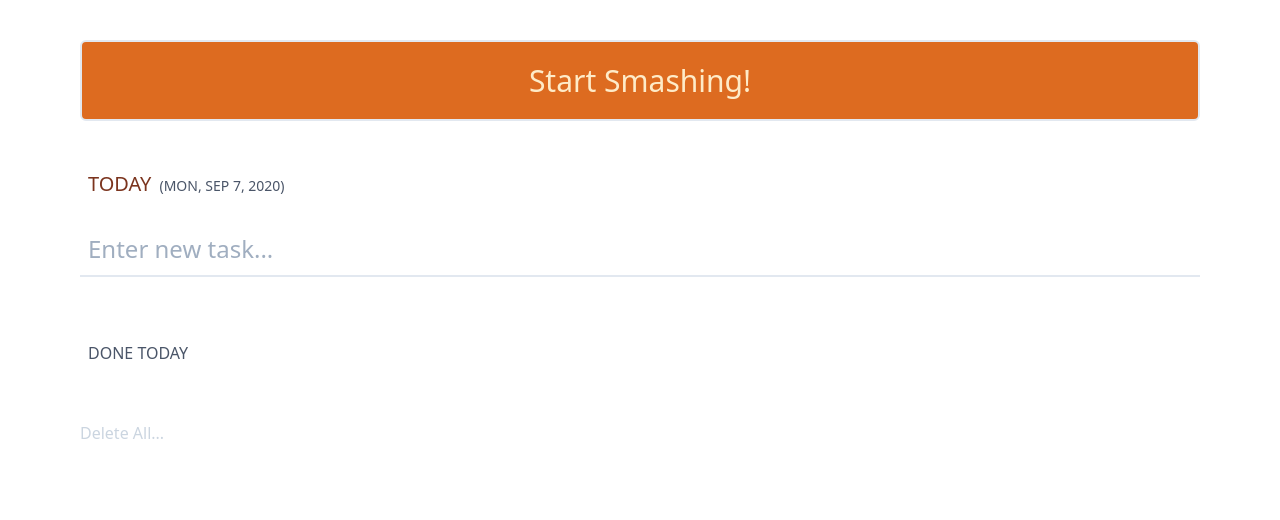
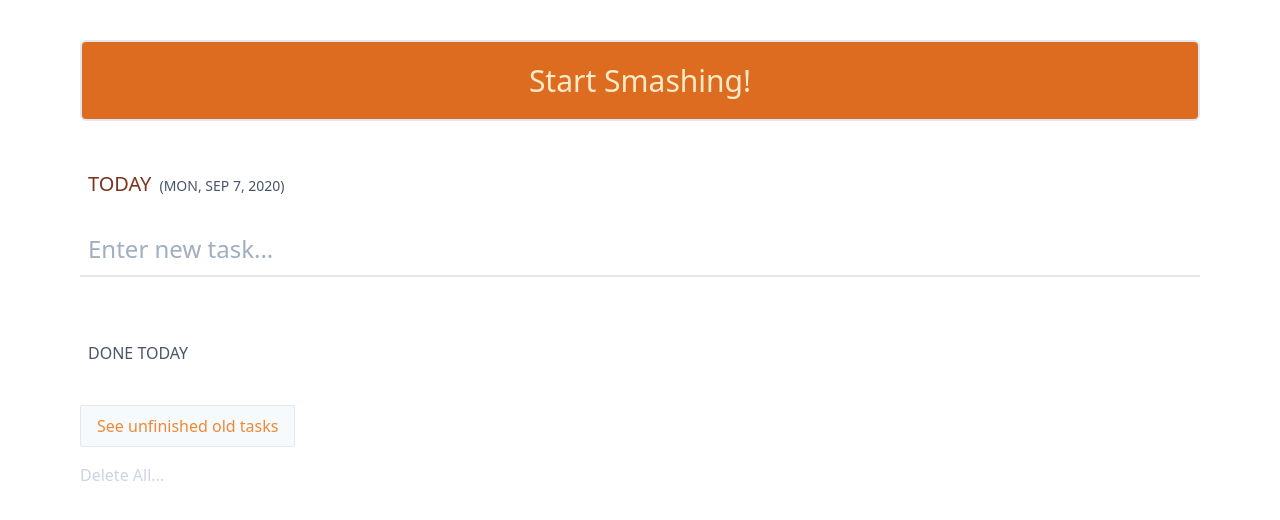
Before and after one commit to eunjae-lee/smash, a React (Vite) app: page /list in a window 1280 px wide. Shown: the top 520 px of the page. Built offline with nearby package versions, Linux system fonts and the light colour scheme.

Commit message:
fix comparer

```diff
--- a/src/List.js
+++ b/src/List.js
@@ -76,6 +76,7 @@ export function List() {
       ...task,
       order: orderMap[task.id],
     }));
+    console.log({ tasksToDo, result, orderMap, newList });
     saveTasks(newList);
     setList(newList);
   };
@@ -164,7 +165,19 @@ export function List() {
         </ul>
       </div>
 
-      <div className="p-2 mt-10">
+      <div className="mt-10">
+        <button
+          type="button"
+          className="rounded-sm border border-gray-300 text-orange-500 bg-gray-100 py-2 px-4 hover:bg-gray-200"
+          onClick={() => {
+            history.push("/old-tasks");
+          }}
+        >
+          See unfinished old tasks
+        </button>
+      </div>
+
+      <div className="p-2">
         {Object.keys(oldTasksPerDay)
           .sort((a, b) => (a < b ? 1 : -1))
           .map((day) => {
--- a/src/lib/tasks.js
+++ b/src/lib/tasks.js
@@ -67,9 +67,10 @@ export function isTaskForToday(task) {
 }
 
 export function getTasksForToday(tasks) {
-  const list = tasks.filter(isTaskForToday).sort((a, b) => a.order - b.order);
-  const todo = list.filter((task) => !task.done);
-  const done = list.filter((task) => task.done);
+  const list = tasks.filter(isTaskForToday);
+  const comparer = (a, b) => a.order - b.order;
+  const todo = list.filter((task) => !task.done).sort(comparer);
+  const done = list.filter((task) => task.done).sort(comparer);
   return [todo, done];
 }
 
```
